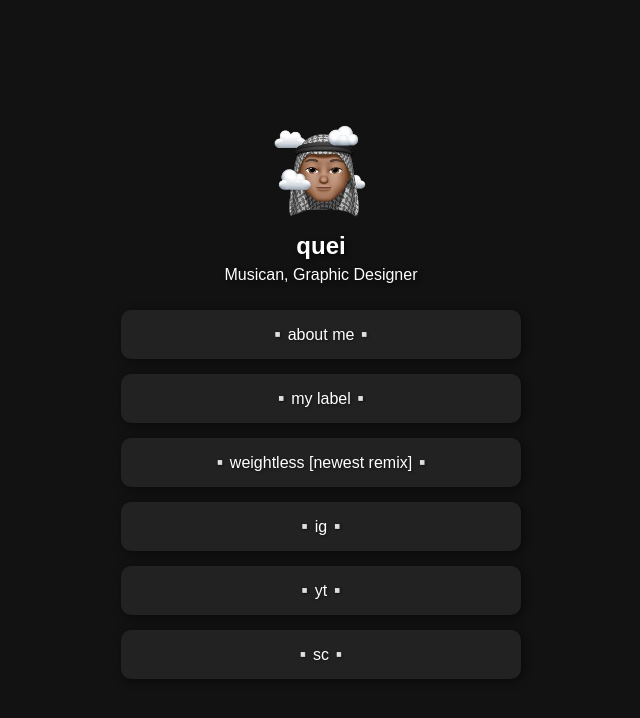
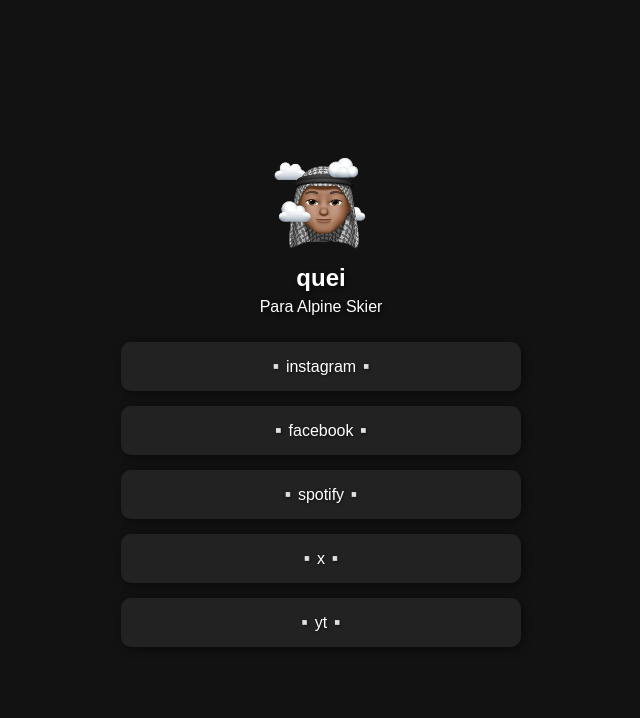
Before and after one commit to antonizabicki/jullek-pl, a plain HTML site: page index.html in a window 1280 px wide. Shown: the whole page, without its empty margins (319-959 px from the left). Drawn offline with Linux system fonts and the light colour scheme.

Commit message:
zmiana ze zwyklego

```diff
--- a/index.html
+++ b/index.html
@@ -3,7 +3,7 @@
 <head>
     <meta charset="UTF-8">
     <meta name="viewport" content="width=device-width, initial-scale=1.0">
-    <title>LINK-TEMPLATE</title>
+    <title>Jullek Cz</title>
     <style>
         * {
             margin: 0;
@@ -68,15 +68,14 @@
     <div class="profile">
         <img src="avatar.png" alt="Zdjęcie profilowe">
         <h2>quei</h2>
-        <p>Musican, Graphic Designer</p>
+        <p>Para Alpine Skier</p>
     </div>
     <div class="container">
-        <a class="link" href="https://quei.me/">▫️about me▫️</a>
-        <a class="link" href="https://what-is-next.pl/">▫️my label▫️</a>
-        <a class="link" href="https://soundcloud.com/quei_music/weightless-remix">▫️weightless [newest remix]▫️</a>
-        <a class="link" href="https://www.instagram.com/quei_music/">▫️ig▫️</a>
-        <a class="link" href="https://youtube.com/@quei_music">▫️yt▫️</a>
-        <a class="link" href="https://soundcloud.com/quei_music">▫️sc▫️</a>
+        <a class="link" href="https://www.instagram.com/jullek_cz/">▫️instagram▫️</a>
+        <a class="link" href="https://www.facebook.com/julek.czerwinski.1">▫️facebook▫️</a>
+        <a class="link" href="https://open.spotify.com/user/8ba2xn5h6hvtb4zc1qrq31y93?si=f25fd7b552ae40bc">▫️spotify▫️</a>
+        <a class="link" href="https://x.com/jullek_cz">▫️x▫️</a>
+        <a class="link" href="https://www.youtube.com/@jullekcz">▫️yt▫️</a>
     </div>
 </body>
 </html>
```
